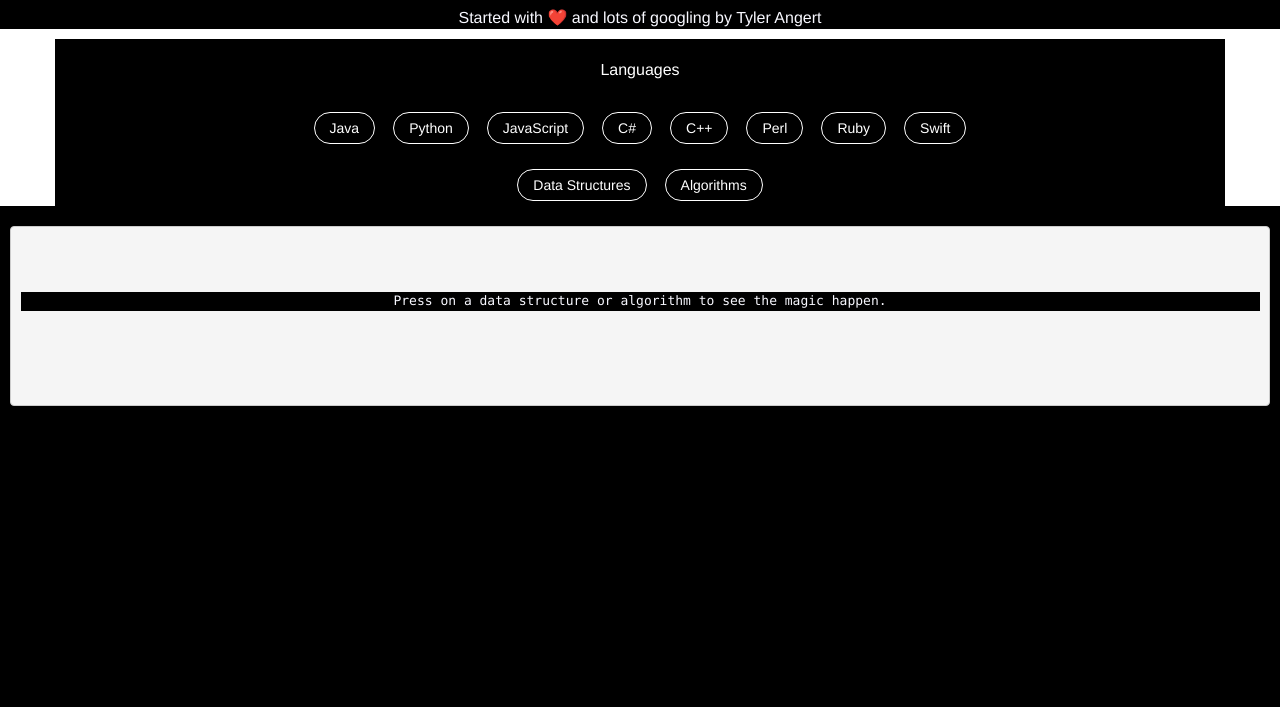
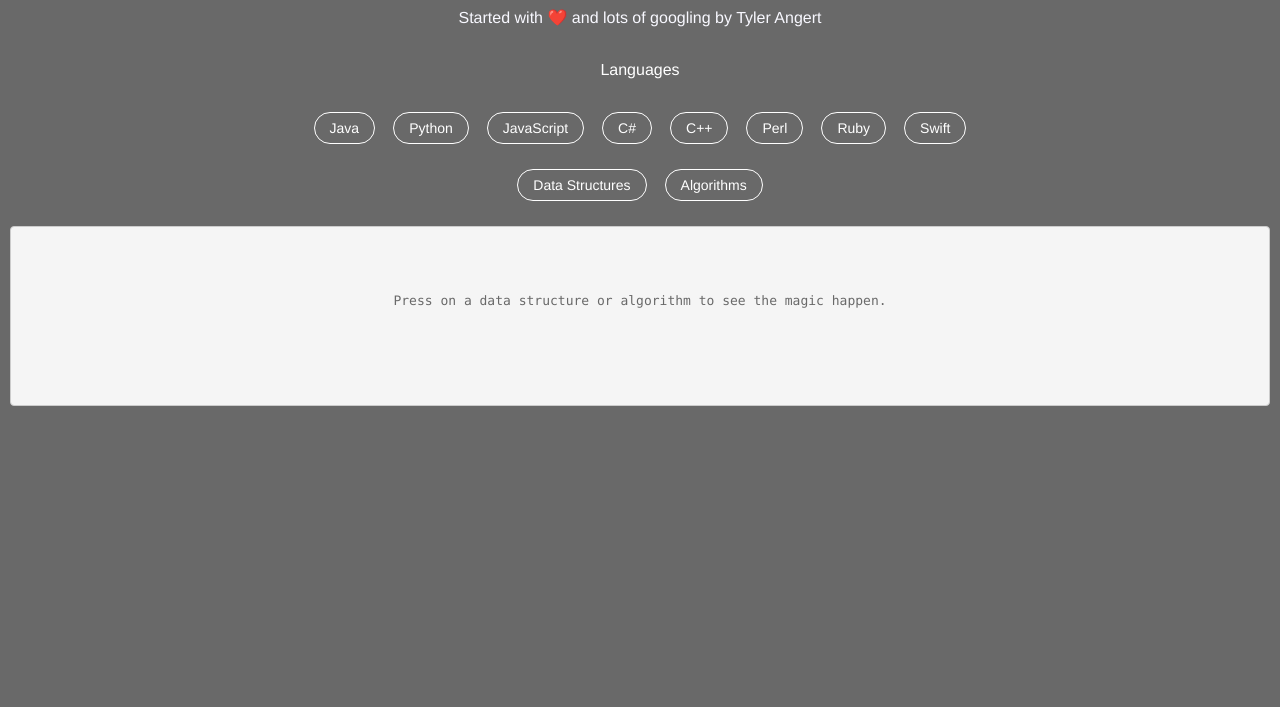
Before and after one commit to tangert/BTW, a plain HTML site: page index.html in a window 1280 px wide. Shown: the part 93-800 px from the top of the page. Drawn offline with nearby package versions, Linux system fonts and the light colour scheme.

Commit message:
fixed display bug

```diff
--- a/index.html
+++ b/index.html
@@ -110,7 +110,7 @@
                 <pre>
                     <!--jquery will change chosen language class to specified class via buttons-->
                     <code class = "chosen-language text-center">
-                        <p>Press on a data structure or algorithm to see the magic happen.</p>
+                        <p id = "default-code-desc">Press on a data structure or algorithm to see the magic happen.</p>
                     </code>
 
                 </pre>
--- a/styles.css
+++ b/styles.css
@@ -1,5 +1,5 @@
-* {
-    background-color: black;
+body {
+    background-color: dimgray;
 }
 
 .top-content h1, p {
@@ -79,3 +79,7 @@
     text-decoration: none;
     color: lightcoral;
 }
+
+#default-code-desc {
+    color: dimgray;
+}
```
